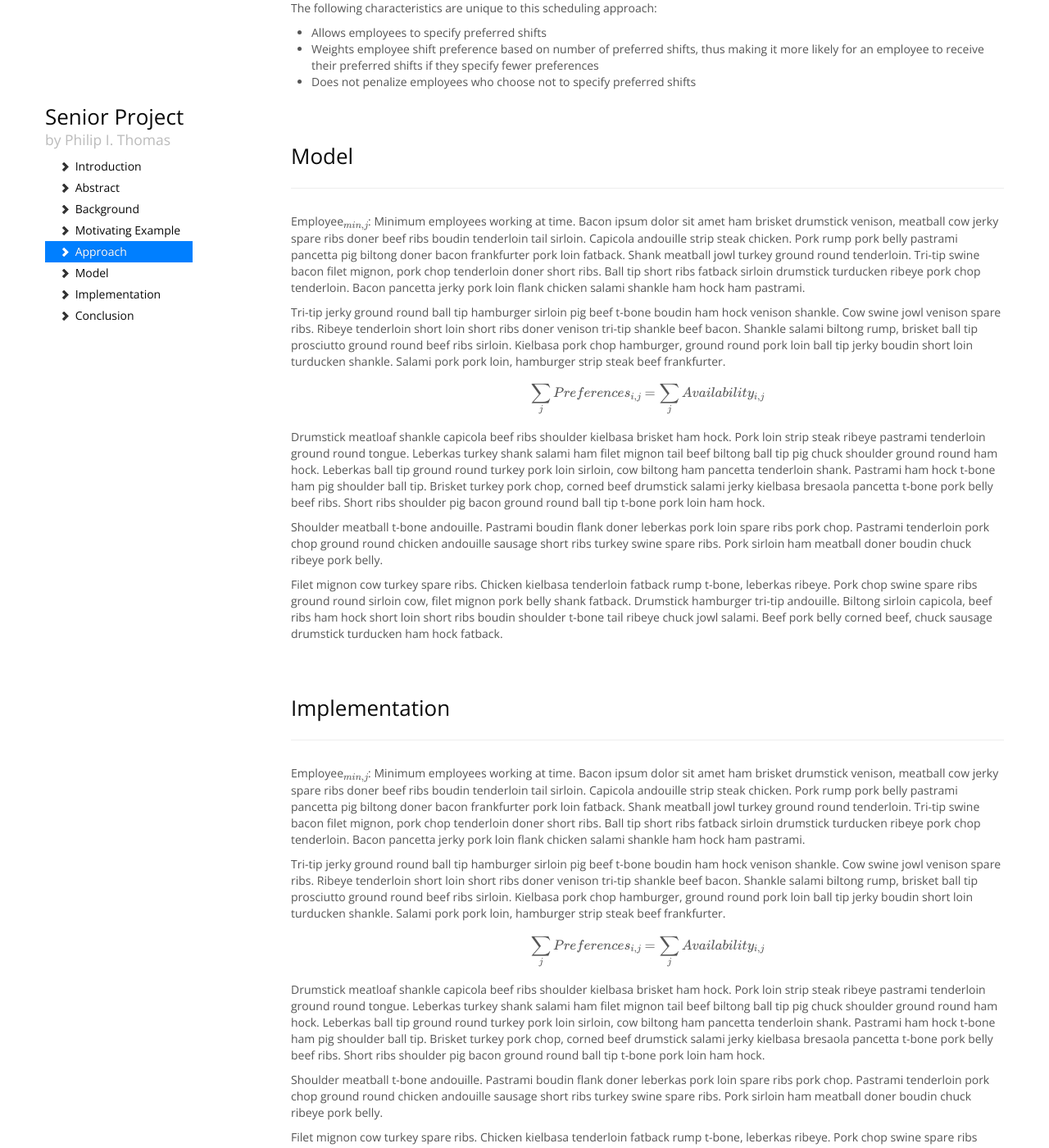
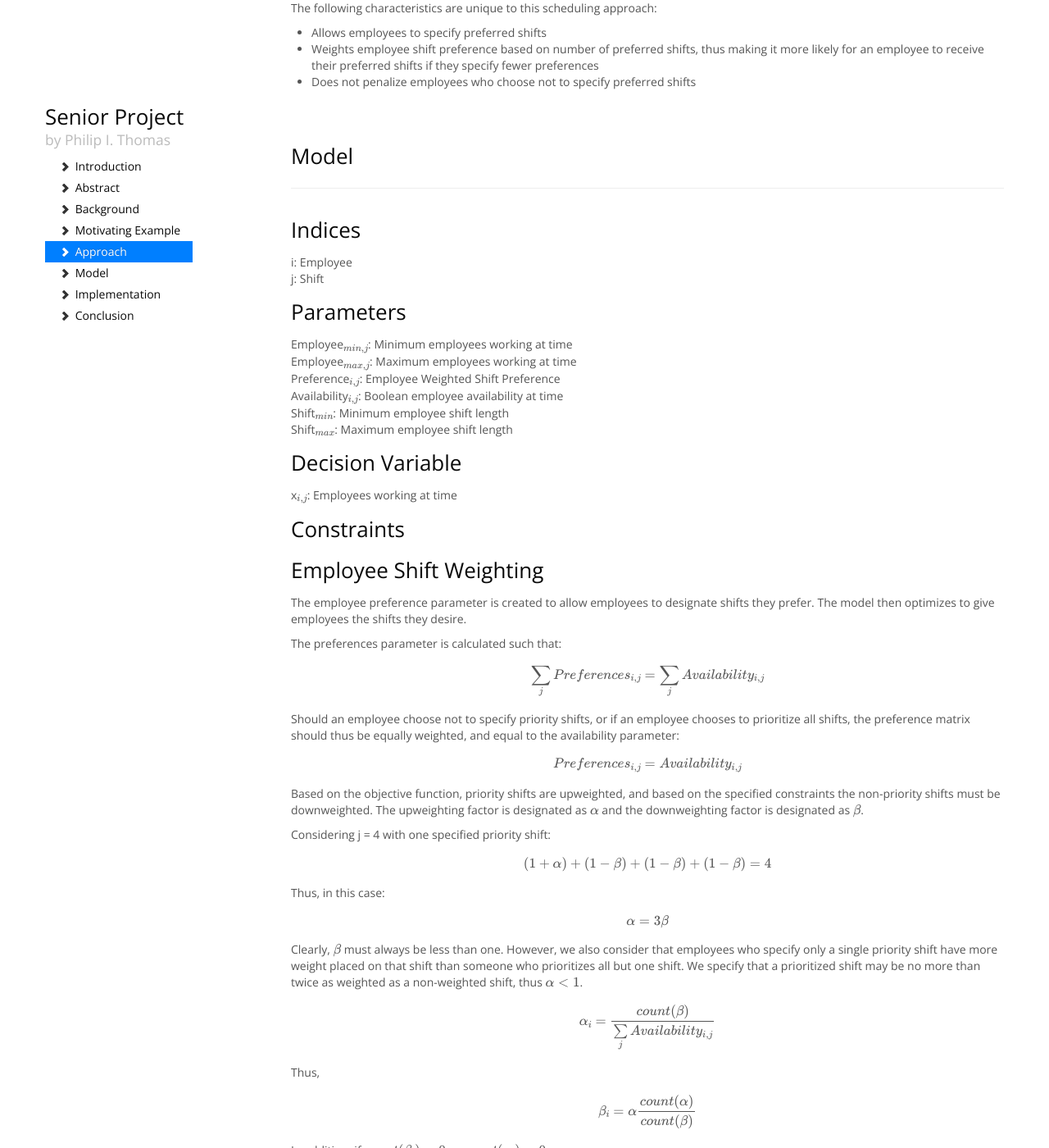
Before and after one commit to philipithomas/senior_project_website, a Jekyll site: the page built from index.html, in a window 1280 px wide and 1400 px high, scrolled down 2000 px. Shown: the whole window at 82% size. Built offline with Jekyll 4.4.1, drawn with Linux system fonts in a browser that asks for light colours; nearby versions of some CDN libraries; Markdown is read by kramdown in place of the engine named in the settings; formulas are drawn with MathJax 3; some of the changed text lies outside the part shown.

Commit message:
Add model

```diff
--- a/_includes/model.html
+++ b/_includes/model.html
@@ -1,6 +1,60 @@
 <div class="page-header"><h2>Model</h2></div>
 
-<p>Employee$_{min,j}$: Minimum employees working at time. Bacon ipsum dolor sit amet ham brisket drumstick venison, meatball cow jerky spare ribs doner beef ribs boudin tenderloin tail sirloin.  Capicola andouille strip steak chicken.  Pork rump pork belly pastrami pancetta pig biltong doner bacon frankfurter pork loin fatback.  Shank meatball jowl turkey ground round tenderloin.  Tri-tip swine bacon filet mignon, pork chop tenderloin doner short ribs.  Ball tip short ribs fatback sirloin drumstick turducken ribeye pork chop tenderloin.  Bacon pancetta jerky pork loin flank chicken salami shankle ham hock ham pastrami.</p><p>Tri-tip jerky ground round ball tip hamburger sirloin pig beef t-bone boudin ham hock venison shankle.  Cow swine jowl venison spare ribs.  Ribeye tenderloin short loin short ribs doner venison tri-tip shankle beef bacon.  Shankle salami biltong rump, brisket ball tip prosciutto ground round beef ribs sirloin.  Kielbasa pork chop hamburger, ground round pork loin ball tip jerky boudin short loin turducken shankle.  Salami pork pork loin, hamburger strip steak beef frankfurter.</p>
+<h3>Indices</h3>
+i: Employee<br />
+j: Shift<br />
+
+<h3>Parameters</h3>
+Employee$_{min,j}$: Minimum employees working at time<br />
+Employee$_{max,j}$: Maximum employees working at time<br />
+Preference$_{i,j}$: Employee Weighted Shift Preference<br />
+Availability$_{i,j}$: Boolean employee availability at time<br />
+
+
+Shift$_{min}$: Minimum employee shift length <br />
+Shift$_{max}$: Maximum employee shift length<br />
+
+<h3>Decision Variable</h3>
+x$_{i,j}$: Employees working at time
+
+
+<h3>Constraints</h3>
+<!-- TODO -->
+
+<h3>Employee Shift Weighting</h3>
+<p>The employee preference parameter is created to allow employees to designate shifts they prefer. The model then optimizes to give employees the shifts they desire. </p>
+<p>
+The preferences parameter is calculated such that:</p>
+
 $$\sum\limits_{j}Preferences_{i,j} = \sum\limits_{j}Availability_{i,j}$$
 
-<p>Drumstick meatloaf shankle capicola beef ribs shoulder kielbasa brisket ham hock.  Pork loin strip steak ribeye pastrami tenderloin ground round tongue.  Leberkas turkey shank salami ham filet mignon tail beef biltong ball tip pig chuck shoulder ground round ham hock.  Leberkas ball tip ground round turkey pork loin sirloin, cow biltong ham pancetta tenderloin shank.  Pastrami ham hock t-bone ham pig shoulder ball tip.  Brisket turkey pork chop, corned beef drumstick salami jerky kielbasa bresaola pancetta t-bone pork belly beef ribs.  Short ribs shoulder pig bacon ground round ball tip t-bone pork loin ham hock.</p><p>Shoulder meatball t-bone andouille.  Pastrami boudin flank doner leberkas pork loin spare ribs pork chop.  Pastrami tenderloin pork chop ground round chicken andouille sausage short ribs turkey swine spare ribs.  Pork sirloin ham meatball doner boudin chuck ribeye pork belly.</p><p>Filet mignon cow turkey spare ribs.  Chicken kielbasa tenderloin fatback rump t-bone, leberkas ribeye.  Pork chop swine spare ribs ground round sirloin cow, filet mignon pork belly shank fatback.  Drumstick hamburger tri-tip andouille.  Biltong sirloin capicola, beef ribs ham hock short loin short ribs boudin shoulder t-bone tail ribeye chuck jowl salami.  Beef pork belly corned beef, chuck sausage drumstick turducken ham hock fatback.</p>
+<p>Should an employee choose not to specify priority shifts, or if an employee chooses to prioritize all shifts, the preference matrix should thus be equally weighted, and equal to the availability parameter:</p>
+
+$$Preferences_{i,j} = Availability_{i,j}$$
+
+<p>Based on the objective function, priority shifts are upweighted, and based on the specified constraints the non-priority shifts must be downweighted. The upweighting factor is designated as $\alpha$ and the downweighting factor is designated as $\beta$. </p>
+<p>
+Considering j = 4 with one specified priority shift:
+</p>
+$$ (1 + \alpha) + (1-\beta) + (1-\beta) + (1-\beta) = 4 $$
+<p>
+Thus, in this case: $$\alpha = 3\beta$$</p>
+<p>
+Clearly, $\beta$ must always be less than one. However, we also consider that employees who specify only a single priority shift have more weight placed on that shift than someone who prioritizes all but one shift.  We specify that a prioritized shift may be no more than twice as weighted as a non-weighted shift, thus $\alpha<1$.
+</p>
+$$\alpha_{i} = \frac{count(\beta)}{\sum\limits_{j}Availability_{i,j}}$$
+
+<p>Thus,</p>
+
+$$\beta_{i} = \alpha \frac{count(\alpha)}{count(\beta)}$$
+<p>
+In addition, if $count(\beta_{i})=0$ or $count(\alpha_{i})=0$,</p>
+$$ \beta_{i} = \alpha_{i} = 0 $$
+<p>
+Thus,</p>
+$$ \alpha_{i}*count(\alpha_{i}) +\beta_{i} * count(\beta_{i}) = \sum\limits_{j}Availability_{i,j}$$
+
+
+<h3>Objective Function</h3>
+
+$$ max~Z = \sum\limits_{i,j} x_{i,j} * Preferences_{i,j}$$
```
